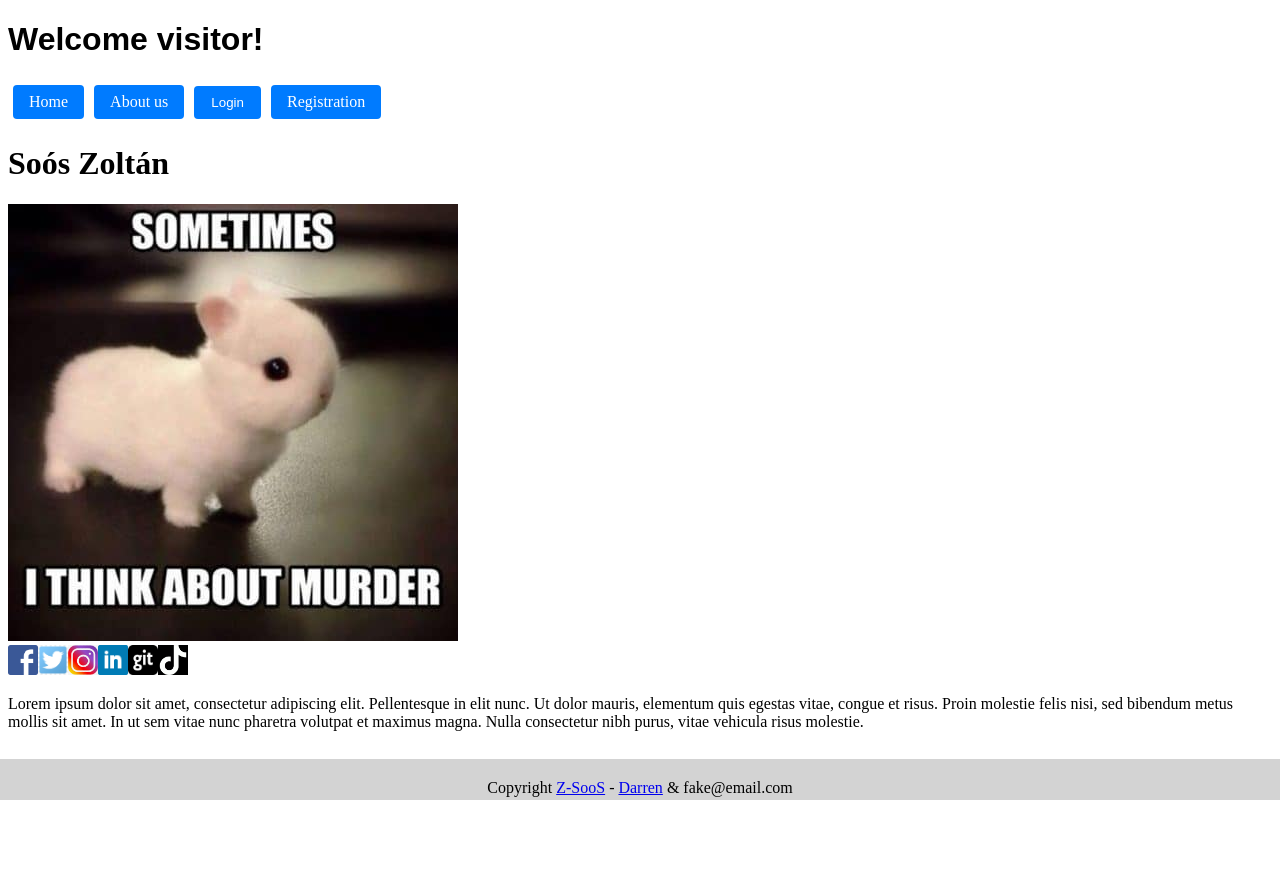
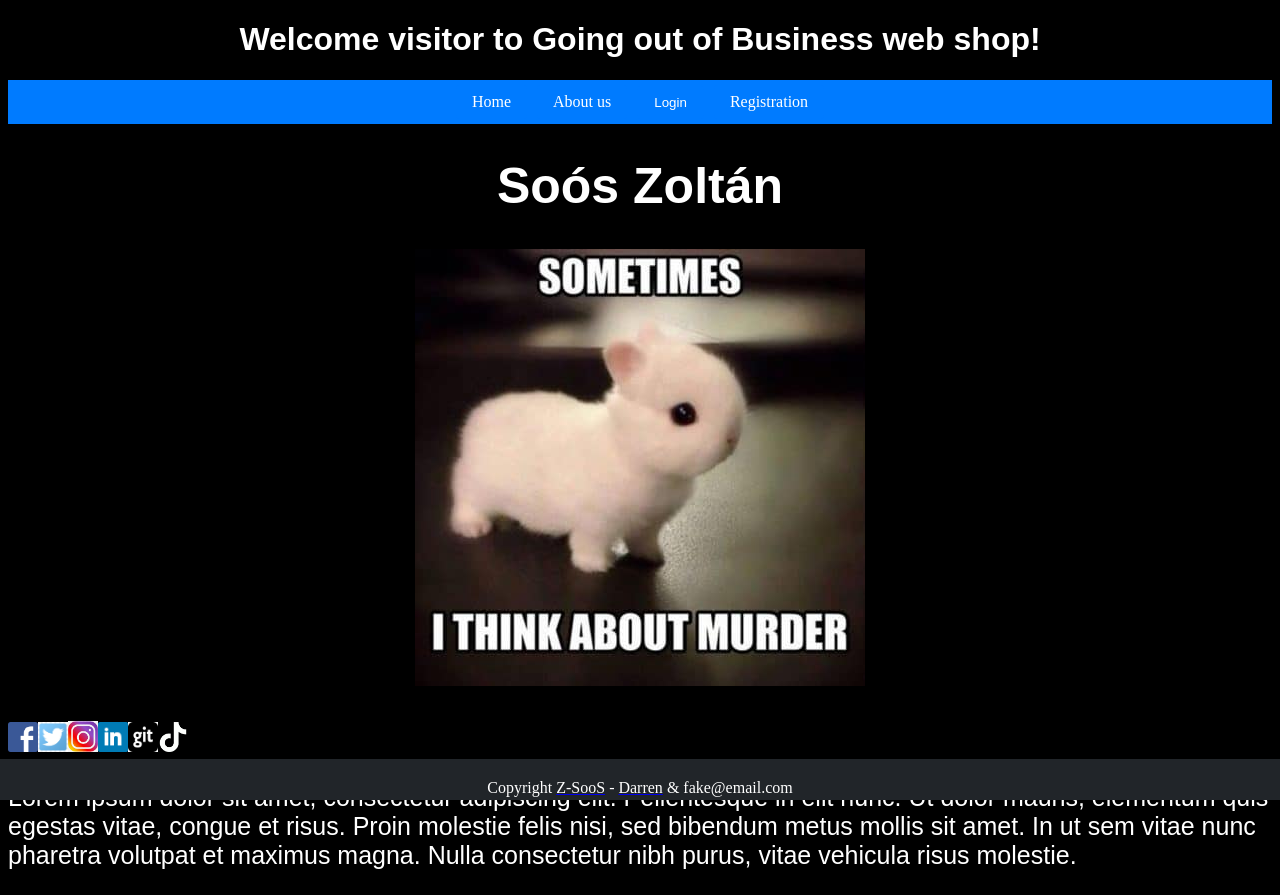
Before and after one commit to Darr3nB/GoinOutOfBusiness, a React (Vite) app in the folder frontend/: page /developers/zsoos in a window 1280 px wide. Before the commit the page ends 800 px from the top, so only its background shows below. Built offline with nearby package versions, Linux system fonts and the light colour scheme.

Commit message:
Some css magic done.

```diff
--- a/frontend/src/components/Darren.jsx
+++ b/frontend/src/components/Darren.jsx
@@ -1,8 +1,8 @@
 export default function Darren() {
     return (
-        <div>
-            <h1>Németh "Darren" Dávid</h1>
-            <img src="../src/assets/darren.jpg" alt="Picture of szanil"/>
+        <div className="white-text fancy-font big-letters">
+            <h1 className="middle-text">Németh "Darren" Dávid</h1>
+            <div className="middle-text"><img src="../src/assets/darren.jpg" alt="Picture of szanil"/></div>
             <br/><a href="#"><img src="../src/assets/facebook_icon.png" alt="Facebook icon" width="30px"/></a>
             <a href="#"><img src="../src/assets/twitter.jpg" alt="Twitter icon" width="30px"/></a>
             <a href="#"><img src="../src/assets/instagram_icon.png" alt="Instagram icon" width="30px"/></a>
--- a/frontend/src/components/Footer.jsx
+++ b/frontend/src/components/Footer.jsx
@@ -2,8 +2,8 @@ import {Link} from "react-router-dom";
 
 export default function Footer() {
     return (
-        <div className="footer">
-            Copyright <Link to="/developers/zsoos">Z-SooS</Link> - <Link to="/developers/darren">Darren</Link> &
+        <div className="footer white-text">
+            Copyright <Link to="/developers/zsoos"><span className="white-text">Z-SooS</span></Link> - <Link to="/developers/darren"><span className="white-text">Darren</span></Link> &
             fake@email.com
         </div>
     );
--- a/frontend/src/components/HomePage.jsx
+++ b/frontend/src/components/HomePage.jsx
@@ -82,8 +82,6 @@ export default function HomePage() {
 
     return (
         <div>
-            <h1 className="center-text fancy-font">Going out of Business!</h1>
-
             <div className="page-wrapper">
                 <div className="sidebar-left middle-text">
                     <Link to={`https://www.codecool.com`} target="_blank"><img src="../src/assets/hp_meme.jpg"
@@ -91,14 +89,13 @@ export default function HomePage() {
                     {/*<Link to={`/horny-jail`} target="_blank"><img src="../src/assets/hot_mom.jpeg" alt="hot_mom_meme"*/}
                     {/*                                              className="meme"/></Link>*/}
                 </div>
-                <div className="search-container">
+                <div className="search-container white-text">
                     <div className="search-bar">
                         <span className="filter">Filter</span>
                         <form onSubmit={event => filterItems(event)}>
                             <label htmlFor="name-search-input">Name:</label>
                                 <br/><input type="text" name="name-search-input" minLength="3" ref={searchNameRef}/>
 
-                            {/*TODO get all types from backend, list proper options based on that*/}
                             <br/><label htmlFor="category">Category: </label><br/>
                                 <select name="category" id="category" ref={categoryRef}>
                                     <option value="null"></option>
--- a/frontend/src/components/MenuLayout.jsx
+++ b/frontend/src/components/MenuLayout.jsx
@@ -9,9 +9,9 @@ export default function MenuLayout() {
 
     useEffect(() => {
         return () => {
-            if (localStorage.hasOwnProperty('user')){
+            if (localStorage.hasOwnProperty('user')) {
                 setLoggedIn(JSON.parse(localStorage.getItem('user')));
-            }else {
+            } else {
                 setLoggedIn(false);
             }
         };
@@ -20,10 +20,13 @@ export default function MenuLayout() {
 
     return (
         <div>
-            <h1 className="fancy-font">Welcome {!loggedIn ? "visitor" : loggedIn.email}!</h1>
-            <Link to={`/`} className="button-link margin">Home</Link>
-            <Link to={`/about-us`} className="button-link margin">About us</Link>
-            {!loggedIn ? <LoggedOff/> : <LoggedInMenuBar user={loggedIn}/>}
+            <h1 className="fancy-font white-text middle-text">Welcome {!loggedIn ? "visitor" : loggedIn.email} to Going
+                out of Business web shop!</h1>
+            <div className="menu-bar middle-text">
+                <Link to={`/`} className="button-link margin">Home</Link>
+                <Link to={`/about-us`} className="button-link margin">About us</Link>
+                {!loggedIn ? <LoggedOff/> : <LoggedInMenuBar user={loggedIn}/>}
+            </div>
         </div>
     );
 }
--- a/frontend/src/components/ProductCard.jsx
+++ b/frontend/src/components/ProductCard.jsx
@@ -12,7 +12,7 @@ export default function ProductCard({product}){
     }
 
     return (
-        <div className="product-card" onClick={event => redirectToProduct(event)}>
+        <div className="product-card white-text" onClick={event => redirectToProduct(event)}>
             <img className="product-card-picture" src={product.picture ? product.picture : utility.questionMarkPicture} alt="Picture of the product"/>
             <p><span className="bold">Name:</span> {product.name}</p>
             <p><span className="bold">Price:</span> {product.price.toFixed(2)} Ft</p>
--- a/frontend/src/components/ZSooS.jsx
+++ b/frontend/src/components/ZSooS.jsx
@@ -1,8 +1,8 @@
 export default function ZSooS() {
     return (
-        <div>
-            <h1>Soós Zoltán</h1>
-            <img src="../src/assets/zolee.jpg" alt="Picture of Zolee"/>
+        <div className="white-text fancy-font big-letters">
+            <h1 className="middle-text">Soós Zoltán</h1>
+            <div className="middle-text"><img src="../src/assets/zolee.jpg" alt="Picture of Zolee"/></div>
             <br/><a href="#"><img src="../src/assets/facebook_icon.png" alt="Facebook icon" width="30px"/></a>
             <a href="#"><img src="../src/assets/twitter.jpg" alt="Twitter icon" width="30px"/></a>
             <a href="#"><img src="../src/assets/instagram_icon.png" alt="Instagram icon" width="30px"/></a>
--- a/frontend/src/index.css
+++ b/frontend/src/index.css
@@ -182,7 +182,7 @@
 .sidebar-left,
 .sidebar-right {
     flex: 0 0 15%;
-    background-color: grey;
+    background-color: black;
 }
 
 .main-content {
@@ -194,9 +194,8 @@
     justify-content: center;
     flex-wrap: wrap;
     display: flex;
-    /*width: 100%;*/
     height: auto;
-    background-color: lightgray;
+    background-color: #001219;
     text-align: center;
     padding: 20px;
 }
@@ -211,14 +210,13 @@
     left: 50%;
     transform: translateX(-50%);
     text-align: center;
-    background-color: lightgray;
+    background-color: #212529;
     padding: 20px;
     width: 100%;
     height: 1px;
 }
 
 .product-card {
-    border: 3px solid black;
     width: 150px;
     transition: background-color 0.5s ease-in-out;
     border-radius: 10%;
@@ -226,7 +224,7 @@
 }
 
 .product-card:hover {
-    background-color: #F2F2F2;
+    background-color: #14213d;
     cursor: pointer;
 }
 
@@ -249,7 +247,7 @@
     display: flex;
     justify-content: center;
     align-items: center;
-    background-color: lightgrey;
+    background-color: #001219;
 }
 
 .page-number {
@@ -273,7 +271,7 @@
     display: flex;
     justify-content: center;
     align-items: flex-start;
-    background-color: lightgrey;
+    background-color: #001219;
     border: 1px solid black;
 }
 
@@ -305,8 +303,12 @@
     background-color: lightgrey;
 }
 
-.fancy-font{
+.fancy-font {
     font-family: "Franklin Gothic Book", sans-serif;
+}
+
+.white-text {
+    color: white;
 }
 
 .filter {
@@ -321,3 +323,15 @@
 .margin {
     margin: 5px;
 }
+
+body {
+    background-color: black;
+}
+
+.menu-bar {
+    background-color: #007bff;
+}
+
+.big-letters {
+    font-size: 25px;
+}
--- a/frontend/src/routes/Profile.jsx
+++ b/frontend/src/routes/Profile.jsx
@@ -15,7 +15,8 @@ export default function Profile() {
 
 
     return (
-        <div className="middle-text">
+        <div className="middle-text white-text big-letters">
+            <h1 className="fancy-font">Profile page</h1>
             <img className="profile-picture" src={user?.profilePicture} alt="User's profile picture."/>
             <div>E-mail address: {user?.email}</div>
             <div>Registration date: {user?.dateOfRegistration}</div>
--- a/frontend/src/routes/index.jsx
+++ b/frontend/src/routes/index.jsx
@@ -4,7 +4,7 @@ import {Outlet} from "react-router-dom";
 
 export default function Index() {
     return (
-        <div>
+        <div className="black">
             <MenuLayout/>
             <Outlet/>
             <Footer/>
```
